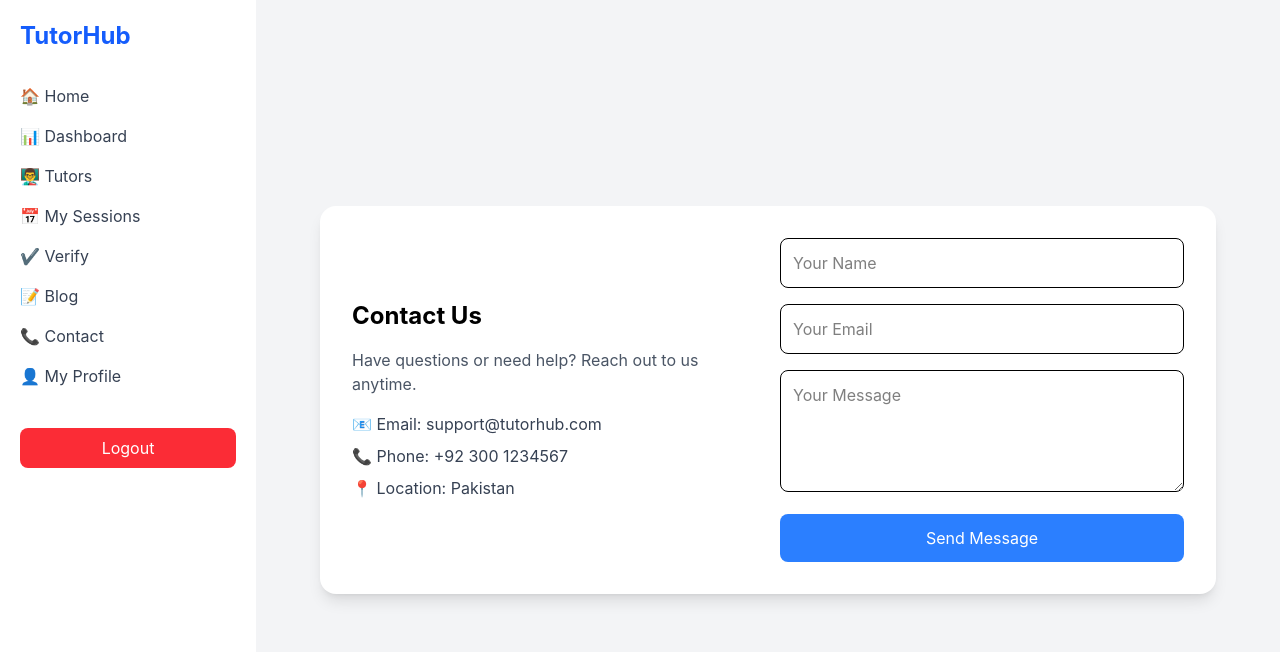
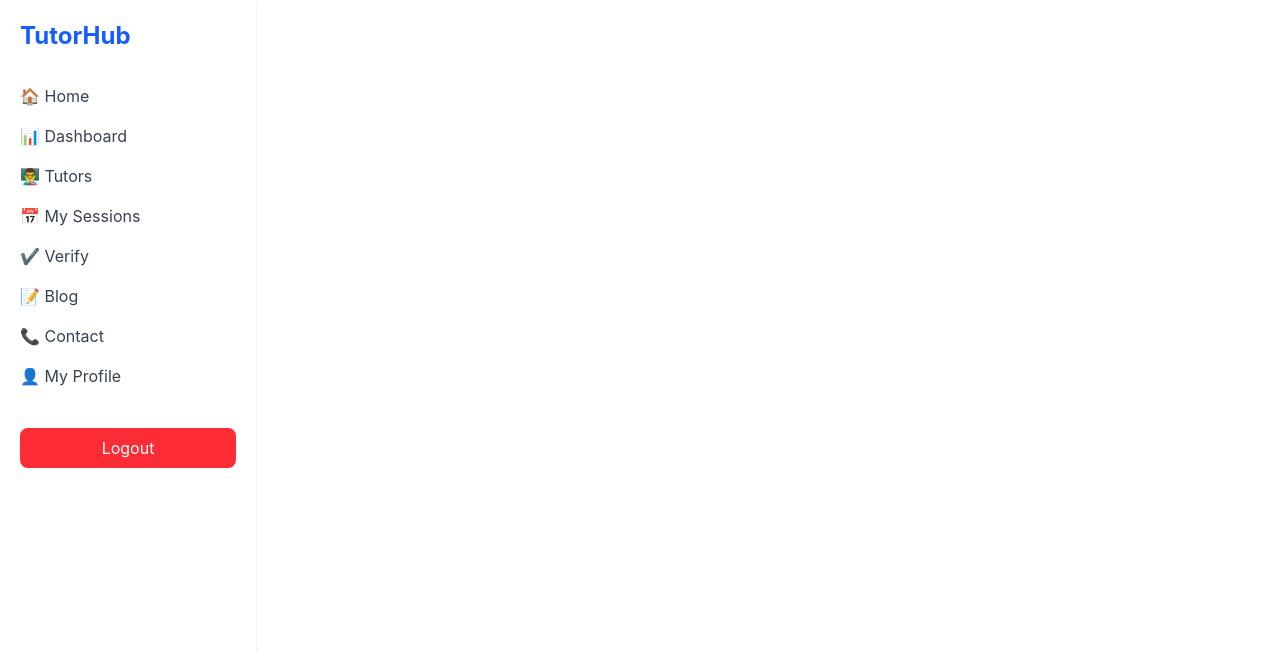
Before and after one commit to rajashahbazahmed1999/tutor-frontend, a React app: page /contact in a window 1280 px wide. Shown: the top 652 px of the page. Built offline with nearby package versions, Linux system fonts and the light colour scheme; the HTML template or start-up script is replaced by a standard one.

Commit message:
contact code removed

```diff
--- a/src/App.jsx
+++ b/src/App.jsx
@@ -7,7 +7,7 @@ import Home from './pages/Home'
 import Tutors from './pages/Tutors'
 import Blog from './pages/Blog'
 import Login from './pages/Login'
-import Contact from './pages/Contact'
+// import Contact from './pages/Contact'
 import MyProfile from './pages/MyProfile'
 import MySessions from './pages/MySessions'
 import Verify from './pages/Verify'
@@ -50,7 +50,7 @@ function App() {
 
 
           <Route path="/blog" element={<Blog />} />
-          <Route path="/contact" element={<Contact />} />
+          {/* <Route path="/contact" element={<Contact />} /> */}
 
 
           <Route
--- a/src/pages/Contact.jsx
+++ b/src/pages/Contact.jsx
@@ -1,82 +1,82 @@
-import { useState } from "react";
+// import { useState } from "react";
 
-function Contact() {
-  const [name, setName] = useState("");
-  const [email, setEmail] = useState("");
-  const [message, setMessage] = useState("");
+// function Contact() {
+//   const [name, setName] = useState("");
+//   const [email, setEmail] = useState("");
+//   const [message, setMessage] = useState("");
 
-  const handleSubmit = (e) => {
-    e.preventDefault();
-    alert("Message sent successfully!");
+//   const handleSubmit = (e) => {
+//     e.preventDefault();
+//     alert("Message sent successfully!");
 
 
-    setName("");
-    setEmail("");
-    setMessage("");
-  };
+//     setName("");
+//     setEmail("");
+//     setMessage("");
+//   };
 
-  return (
-    <div className="min-h-screen bg-gray-100 flex items-center justify-center p-6">
+//   return (
+//     <div className="min-h-screen bg-gray-100 flex items-center justify-center p-6">
 
-      <div className="bg-white p-8 rounded-2xl shadow-lg w-full max-w-4xl grid md:grid-cols-2 gap-6">
+//       <div className="bg-white p-8 rounded-2xl shadow-lg w-full max-w-4xl grid md:grid-cols-2 gap-6">
 
 
-        <div className="flex flex-col justify-center">
-          <h2 className="text-2xl font-bold mb-4">Contact Us</h2>
+//         <div className="flex flex-col justify-center">
+//           <h2 className="text-2xl font-bold mb-4">Contact Us</h2>
 
-          <p className="text-gray-600 mb-4">
-            Have questions or need help? Reach out to us anytime.
-          </p>
+//           <p className="text-gray-600 mb-4">
+//             Have questions or need help? Reach out to us anytime.
+//           </p>
 
-          <div className="space-y-2 text-gray-700">
-            <p>📧 Email: support@tutorhub.com</p>
-            <p>📞 Phone: +92 300 1234567</p>
-            <p>📍 Location: Pakistan</p>
-          </div>
-        </div>
+//           <div className="space-y-2 text-gray-700">
+//             <p>📧 Email: support@tutorhub.com</p>
+//             <p>📞 Phone: +92 300 1234567</p>
+//             <p>📍 Location: Pakistan</p>
+//           </div>
+//         </div>
 
 
-        <form onSubmit={handleSubmit} className="space-y-4">
+//         <form onSubmit={handleSubmit} className="space-y-4">
 
-          <input
-            type="text"
-            placeholder="Your Name"
-            className="w-full p-3 border rounded-lg"
-            value={name}
-            onChange={(e) => setName(e.target.value)}
-            required
-          />
+//           <input
+//             type="text"
+//             placeholder="Your Name"
+//             className="w-full p-3 border rounded-lg"
+//             value={name}
+//             onChange={(e) => setName(e.target.value)}
+//             required
+//           />
 
-          <input
-            type="email"
-            placeholder="Your Email"
-            className="w-full p-3 border rounded-lg"
-            value={email}
-            onChange={(e) => setEmail(e.target.value)}
-            required
-          />
+//           <input
+//             type="email"
+//             placeholder="Your Email"
+//             className="w-full p-3 border rounded-lg"
+//             value={email}
+//             onChange={(e) => setEmail(e.target.value)}
+//             required
+//           />
 
-          <textarea
-            placeholder="Your Message"
-            rows="4"
-            className="w-full p-3 border rounded-lg"
-            value={message}
-            onChange={(e) => setMessage(e.target.value)}
-            required
-          ></textarea>
+//           <textarea
+//             placeholder="Your Message"
+//             rows="4"
+//             className="w-full p-3 border rounded-lg"
+//             value={message}
+//             onChange={(e) => setMessage(e.target.value)}
+//             required
+//           ></textarea>
 
-          <button
-            type="submit"
-            className="w-full bg-blue-500 text-white py-3 rounded-lg hover:bg-blue-600"
-          >
-            Send Message
-          </button>
+//           <button
+//             type="submit"
+//             className="w-full bg-blue-500 text-white py-3 rounded-lg hover:bg-blue-600"
+//           >
+//             Send Message
+//           </button>
 
-        </form>
+//         </form>
 
-      </div>
-    </div>
-  );
-}
+//       </div>
+//     </div>
+//   );
+// }
 
-export default Contact;
+// export default Contact;
```
